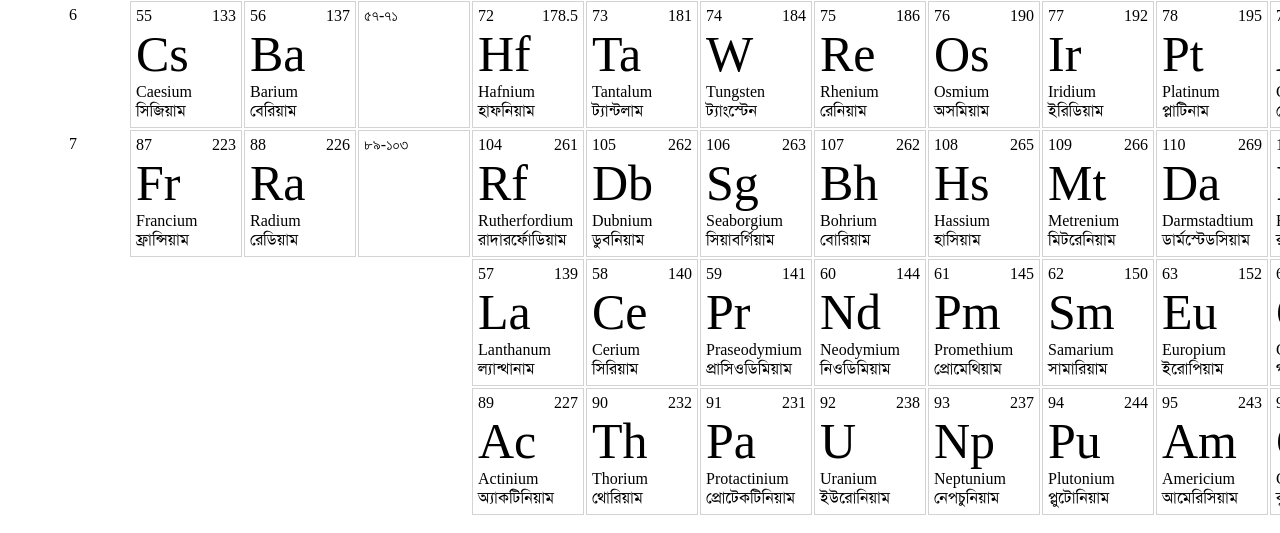
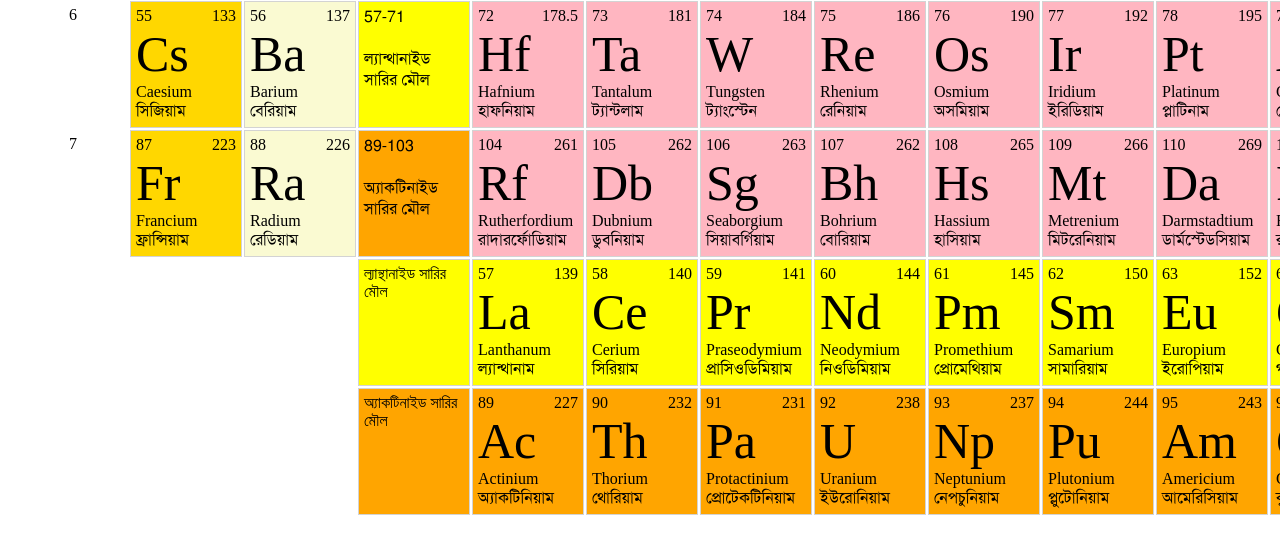
Before and after one commit to SMNTouhid/Preodic-Table, a plain HTML site: page index.html in a window 1280 px wide. Shown: the part 764-1297 px from the top of the page. Drawn offline with Linux system fonts and the light colour scheme.

Commit message:
color complete

```diff
--- a/index.html
+++ b/index.html
@@ -435,7 +435,7 @@
             <div>Barium</div>
             <div class="bangla">বেরিয়াম</div>
         </div>
-        <div class="grid-item item03">৫৭-৭১</div>
+        <div class="grid-item item03 bangla">57-71 <br><br>ল্যান্থানাইড সারির মৌল</div>
         <div class="grid-item item72">
             <div class="left">72</div>
             <div class="right">178.5</div>
@@ -556,7 +556,7 @@
             <div>Radium</div>
             <div class="bangla">রেডিয়াম</div>
         </div>
-        <div class="grid-item item03">৮৯-১০৩</div>
+        <div class="grid-item item04 bangla">89-103 <br><br> অ্যাকটিনাইড সারির মৌল</div>
         <div class="grid-item item104">
             <div class="left">104</div>
             <div class="right">261</div>
@@ -665,7 +665,7 @@
         <div class="grid-item item0"></div>
         <div class="grid-item item0"></div>
         <div class="grid-item item0"></div>
-        <div class="grid-item item0"></div>
+        <div class="grid-item item03">ল্যান্থানাইড সারির মৌল</div>
         <div class="grid-item item57">
             <div class="left">57</div>
             <div class="right">139</div>
@@ -774,7 +774,7 @@
         <div class="grid-item item0"></div>
         <div class="grid-item item0"></div>
         <div class="grid-item item0"></div>
-        <div class="grid-item item0"></div>
+        <div class="grid-item item04">অ্যাকটিনাইড সারির মৌল</div>
         <div class="grid-item item89">
             <div class="left">89</div>
             <div class="right">227</div>
--- a/style.css
+++ b/style.css
@@ -24,22 +24,12 @@
 .right {
     text-align: right;
 }
-/* li {
-    list-style: none;
-    height: 100px;
-    width: 75px;
-    float: left;
-    border: 1px solid lightgrey;
-    padding: 3px;
-    margin: 2px;
-} */
 .grid-container {
     display: grid;
     grid-gap: 2px;
     grid-template-columns: auto auto auto auto auto auto auto auto auto auto auto auto auto auto auto auto auto auto auto;
     padding: 10px;
 }
-
 .grid-item {
     border: 1px solid lightgrey;
     text-align: left;
@@ -60,15 +50,33 @@
     grid-column-start: 4;
     grid-column-end: 14;
 }
-/* .item1 {
-    grid-column-start: 1;
-    grid-column-end: 3;
-  } */
-/* .item4 , .item5{
-    grid-row-start: 2;
-    grid-row-end: 4;
-} */
-/* .item2 {
-    grid-column-start: 2;
-    grid-column-end: 19;
-} */
+.item1 {
+    background-color: greenyellow;
+}
+.item3, .item11, .item19, .item37, .item55, .item87 {
+    background-color: gold;
+}
+.item4, .item12, .item20, .item38, .item56, .item88 {
+    background-color: lightgoldenrodyellow;
+}
+.item21, .item22, .item23, .item24, .item25, .item26, .item27, .item28, .item29, .item30, .item39, .item40, .item41, .item42, .item43, .item44, .item45, .item46, .item47, .item48, .item72, .item73, .item74, .item75, .item76, .item77, .item78, .item79, .item80, .item104, .item105, .item106, .item107, .item108, .item109, .item110, .item111, .item112 {
+    background-color: lightpink;
+}
+.item03, .item57, .item58, .item59, .item60, .item61, .item62, .item63, .item64, .item65, .item66, .item67, .item68, .item69, .item70, .item71 {
+    background-color: yellow;
+}
+.item04, .item89, .item90, .item91, .item92, .item93, .item94, .item95, .item96, .item97, .item98, .item99, .item100, .item101, .item102, .item103 {
+    background-color: orange;
+}
+.item5, .item13, .item14, .item31, .item32, .item33, .item49, .item50, .item51, .item52, .item81, .item82, .item83, .item84, .item113, .item114, .item115, .item116 {
+    background-color: lightsteelblue;
+}
+.item6, .item7, .item8, .item15, .item16, .item34 {
+    background-color: lightgreen;
+}
+.item9, .item17, .item35, .item53, .item85, .item117 {
+    background-color:mediumpurple;
+}
+.item2, .item10, .item18, .item36, .item54, .item86, .item118 {
+    background-color: lightskyblue;
+}
```
